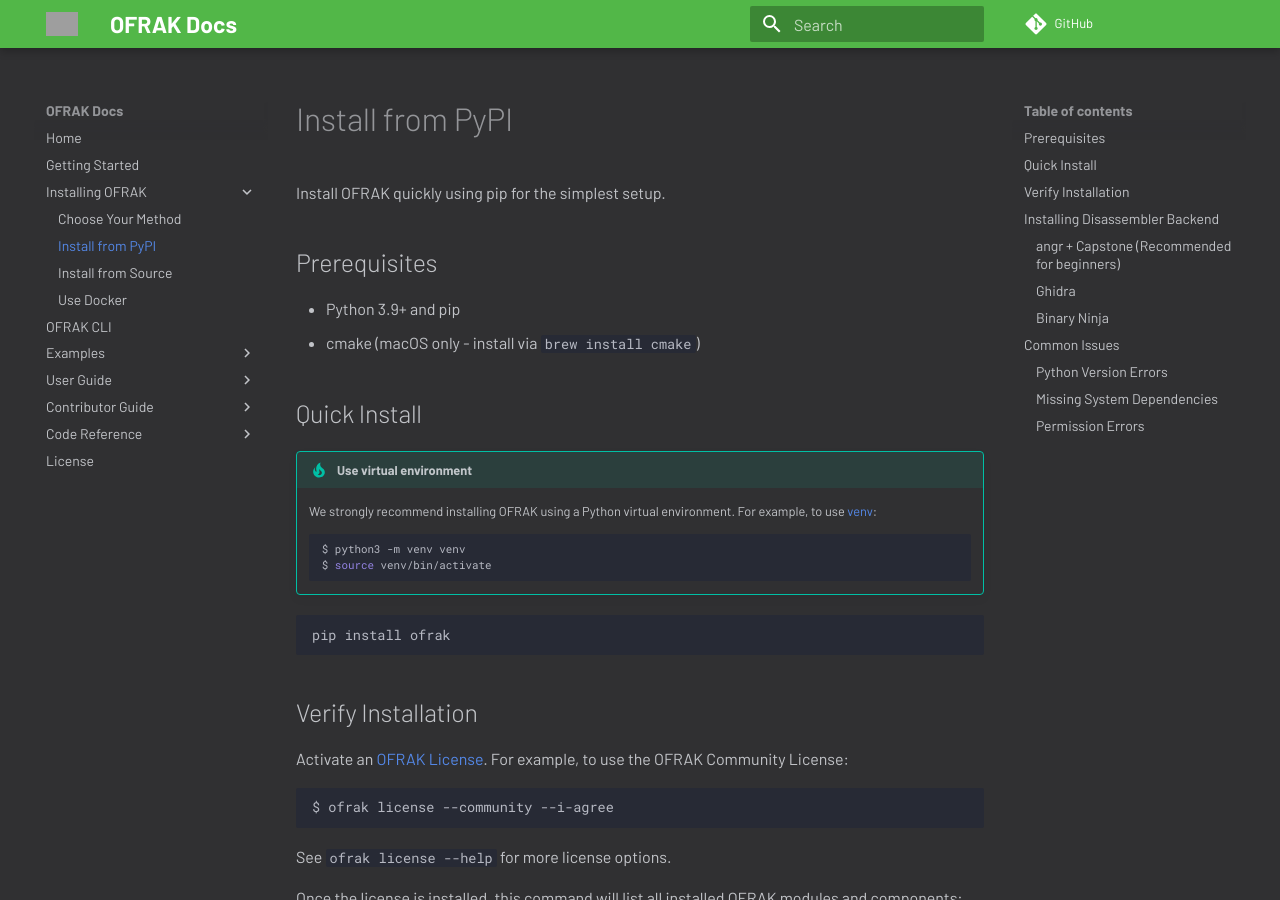
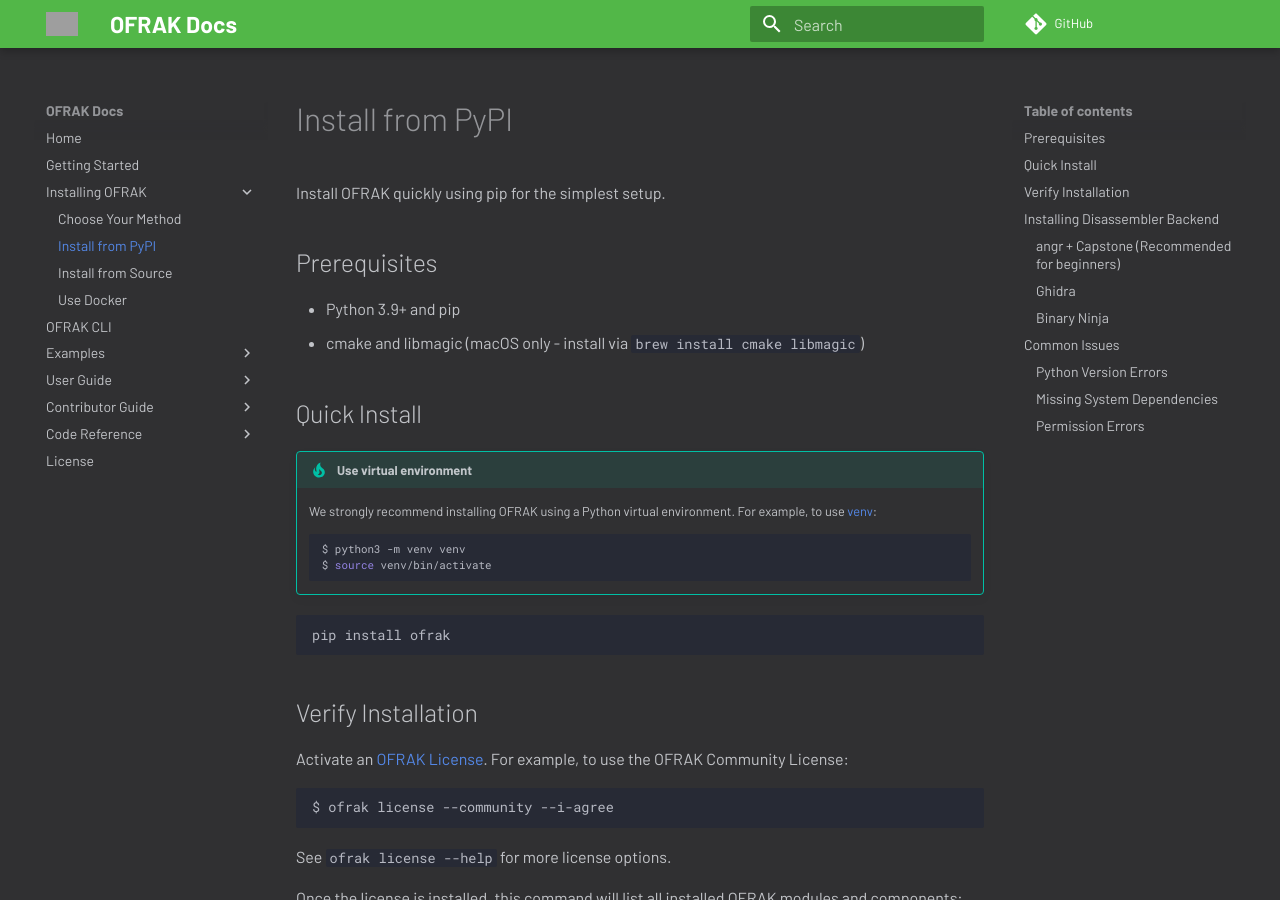
Before and after one commit to redballoonsecurity/ofrak, an MkDocs documentation site: the page built from docs/install/pypi.md, in a window 1280 px wide and 900 px high. Built offline with MkDocs 1.6.1 and Material for MkDocs 9.7.7, drawn with Linux system fonts in a browser that asks for light colours; comment, search, counter and statistics services are not loaded; grey boxes are pictures that could not be loaded.

Commit message:
Specify libmagic is needed for Macs

```diff
--- a/docs/install/pypi.md
+++ b/docs/install/pypi.md
@@ -5,7 +5,7 @@
 ## Prerequisites
 
 - Python 3.9+ and pip
-- cmake (macOS only - install via `brew install cmake`)
+- cmake and libmagic (macOS only - install via `brew install cmake libmagic`)
 
 ## Quick Install
 
```
Also changed, not shown: docs/install/source.md (+1 -1 lines).
